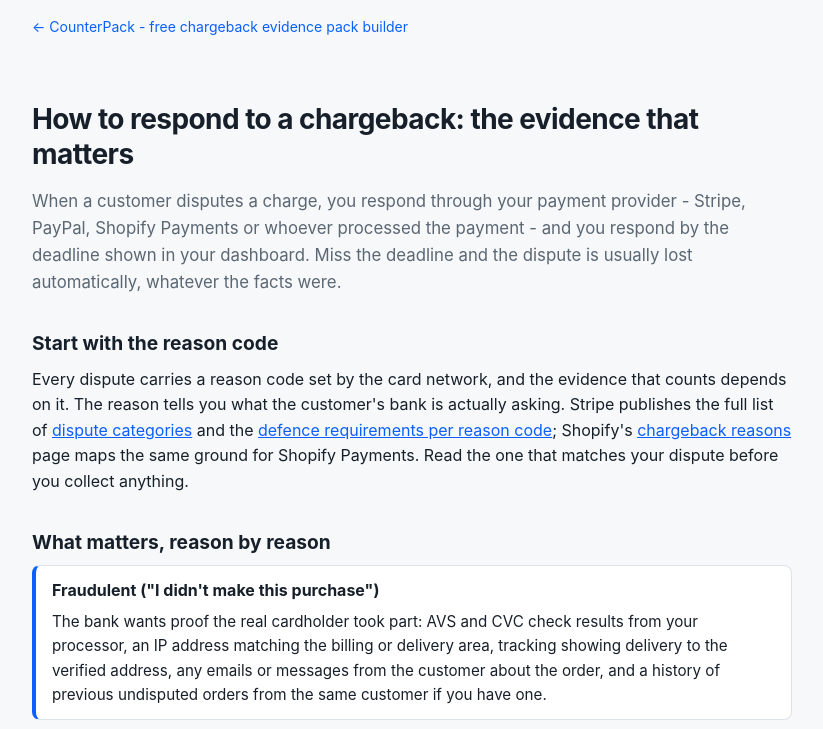
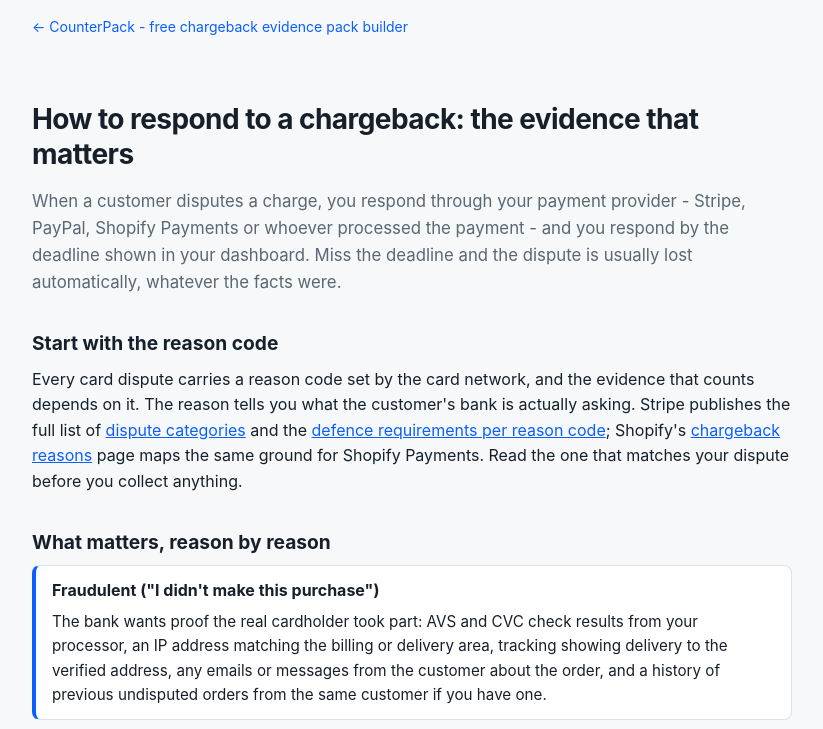
Before and after one commit to izackolson5-cyber/counterpack, a plain HTML site: page guide.html in a window 1280 px wide. Shown: the top 729 px of the page, without its empty margins (228-1051 px from the left). Drawn offline with Linux system fonts and the light colour scheme.

```diff
--- a/guide.html
+++ b/guide.html
@@ -36,7 +36,7 @@ footer{max-width:760px;margin:0 auto;padding:24px 20px 48px;font-size:13px;color
 <p class="lede">When a customer disputes a charge, you respond through your payment provider - Stripe, PayPal, Shopify Payments or whoever processed the payment - and you respond by the deadline shown in your dashboard. Miss the deadline and the dispute is usually lost automatically, whatever the facts were.</p>
 
 <h2>Start with the reason code</h2>
-<p>Every dispute carries a reason code set by the card network, and the evidence that counts depends on it. The reason tells you what the customer's bank is actually asking. Stripe publishes the full list of <a href="https://docs.stripe.com/disputes/categories">dispute categories</a> and the <a href="https://docs.stripe.com/disputes/reason-codes-defense-requirements">defence requirements per reason code</a>; Shopify's <a href="https://help.shopify.com/en/manual/payments/chargebacks/chargeback-reasons">chargeback reasons</a> page maps the same ground for Shopify Payments. Read the one that matches your dispute before you collect anything.</p>
+<p>Every card dispute carries a reason code set by the card network, and the evidence that counts depends on it. The reason tells you what the customer's bank is actually asking. Stripe publishes the full list of <a href="https://docs.stripe.com/disputes/categories">dispute categories</a> and the <a href="https://docs.stripe.com/disputes/reason-codes-defense-requirements">defence requirements per reason code</a>; Shopify's <a href="https://help.shopify.com/en/manual/payments/chargebacks/chargeback-reasons">chargeback reasons</a> page maps the same ground for Shopify Payments. Read the one that matches your dispute before you collect anything.</p>
 
 <h2>What matters, reason by reason</h2>
 <div class="ev"><h3>Fraudulent ("I didn't make this purchase")</h3><p>The bank wants proof the real cardholder took part: AVS and CVC check results from your processor, an IP address matching the billing or delivery area, tracking showing delivery to the verified address, any emails or messages from the customer about the order, and a history of previous undisputed orders from the same customer if you have one.</p></div>
```
